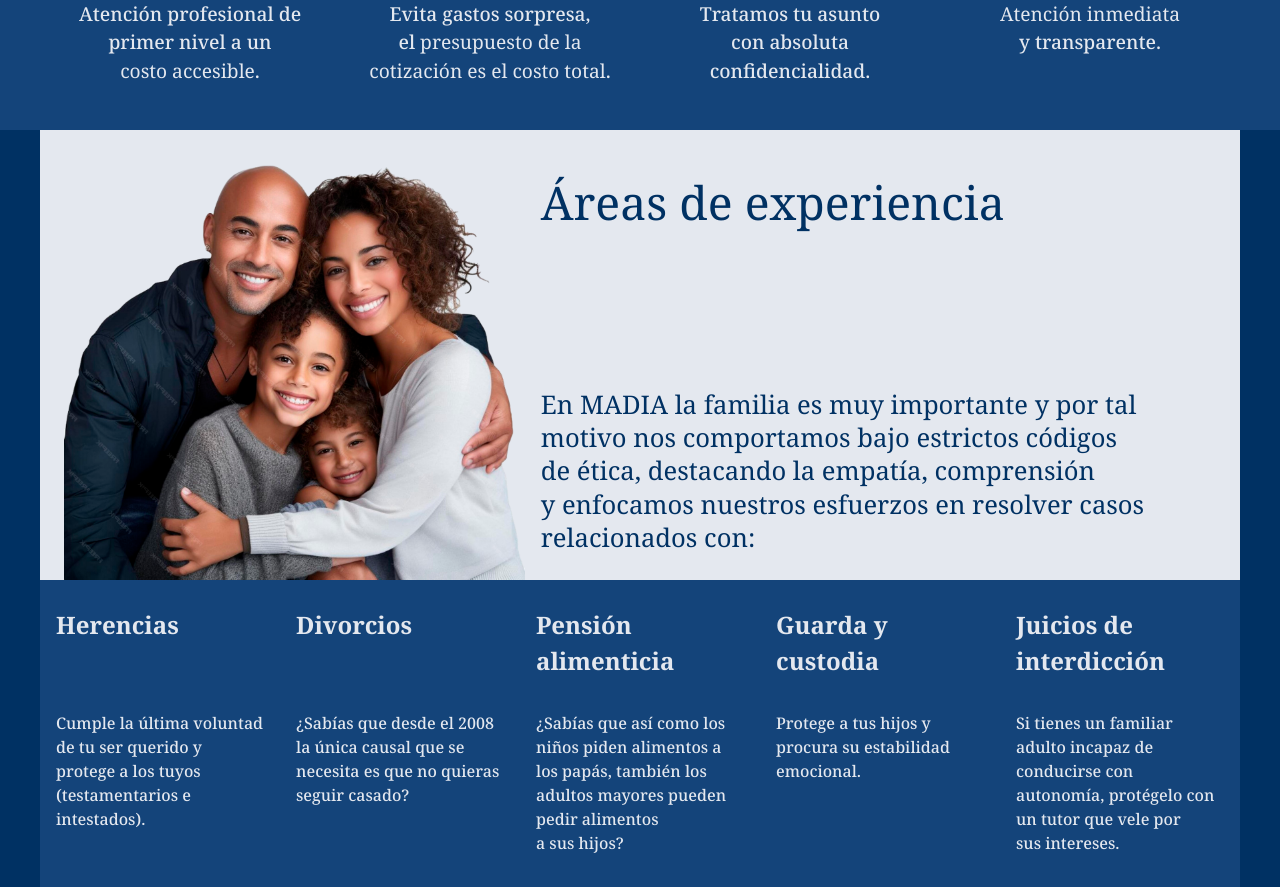
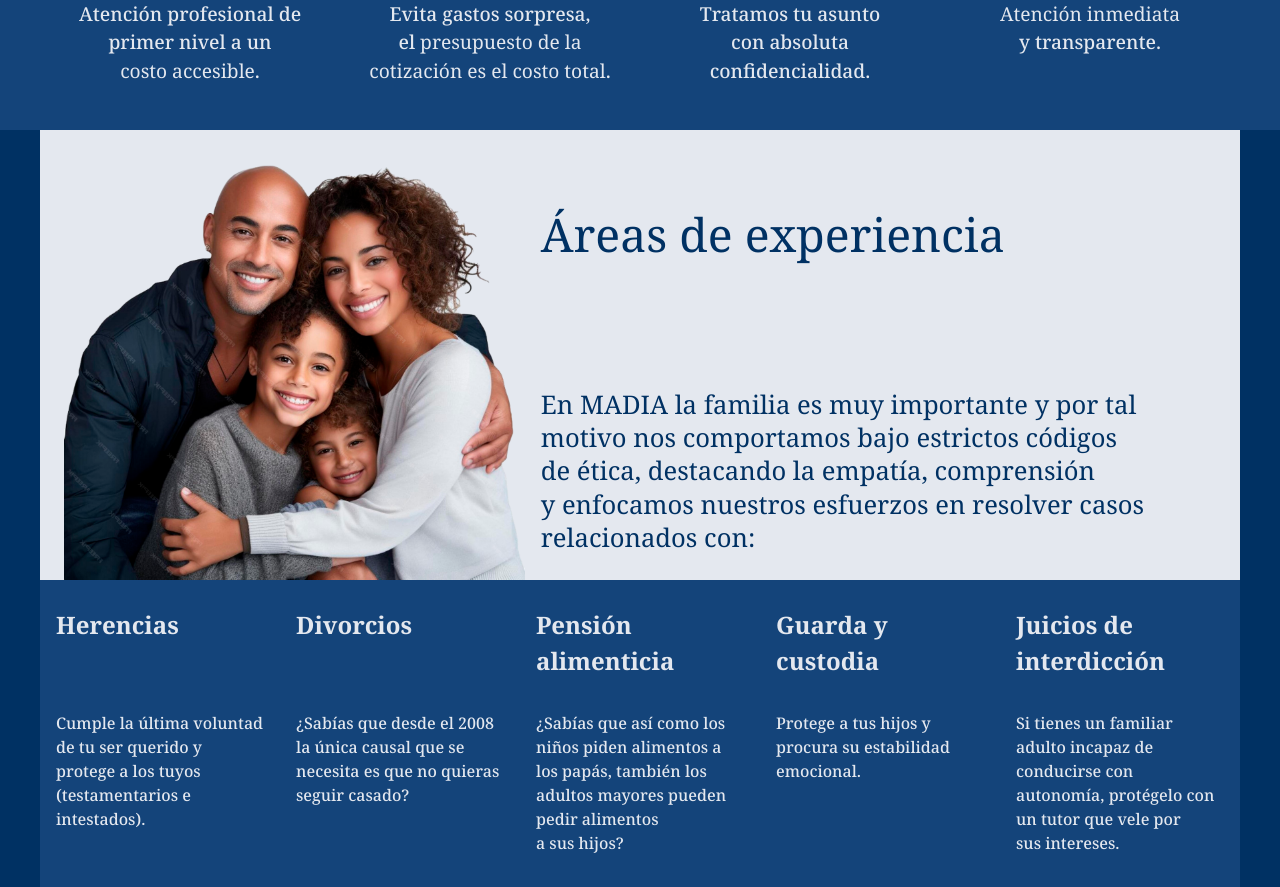
Before and after one commit to BrunoPCH/amadia, a React (Vite) app: page / in a window 1280 px wide. Shown: the part 1340-2227 px from the top of the page. Built offline with nearby package versions, Linux system fonts and the light colour scheme.

Commit message:
expertice area card section title adjustment ⚠️

```diff
--- a/src/styles/ExperticeAreasCard.css
+++ b/src/styles/ExperticeAreasCard.css
@@ -82,6 +82,7 @@
     width: 60%;
     padding-left: 1rem;
     padding-right: 1rem;
+    padding-top: 2rem;
     box-sizing: border-box;
   }
 }
@@ -96,6 +97,7 @@
     width: 60%;
     padding-left: 1rem;
     padding-right: 1rem;
+    padding-top: 2rem;
     box-sizing: border-box;
   }
 }
@@ -110,6 +112,7 @@
     width: 60%;
     padding-left: 1rem;
     padding-right: 1rem;
+    padding-top: 2rem;
     box-sizing: border-box;
   }
 }
```
